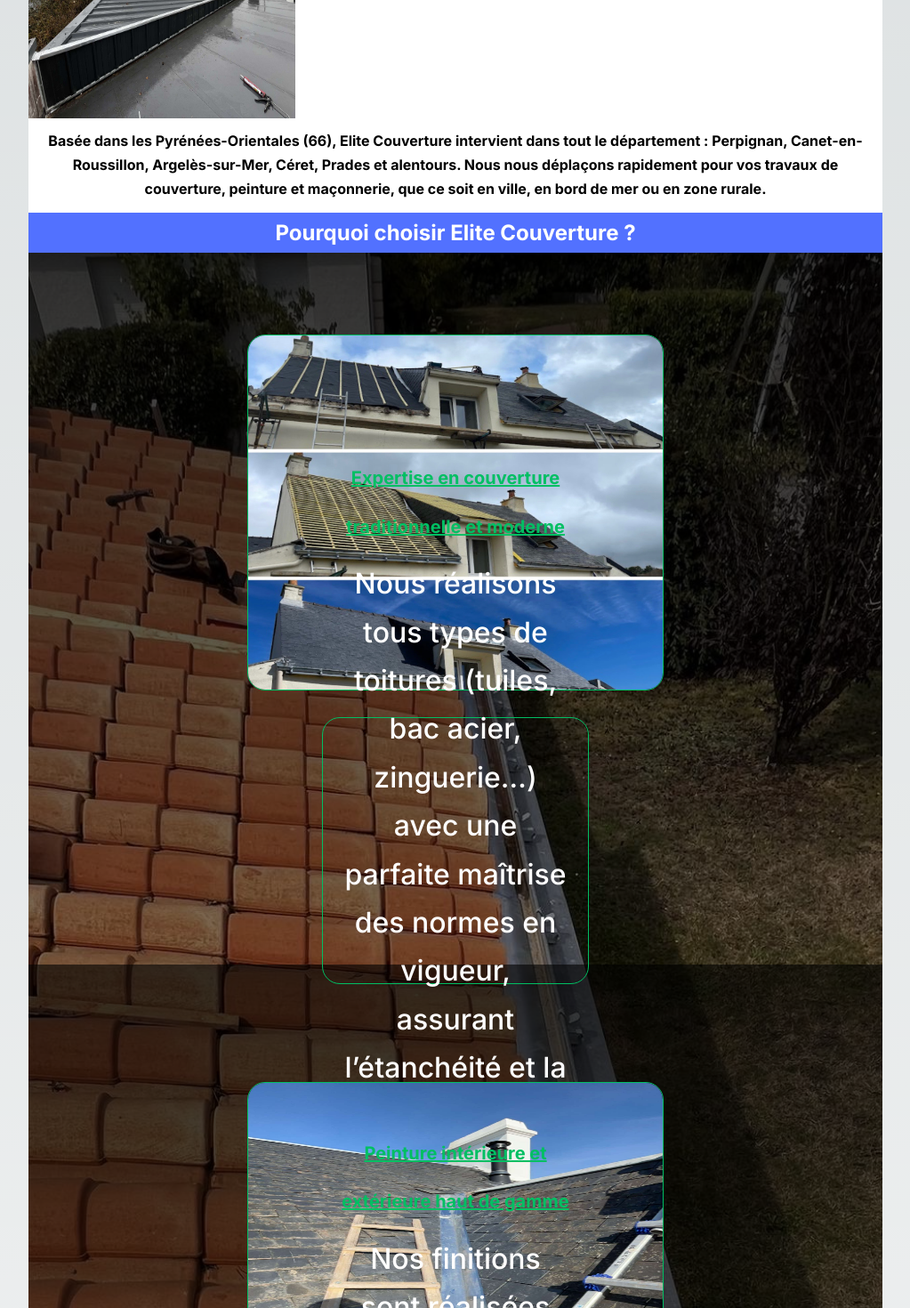
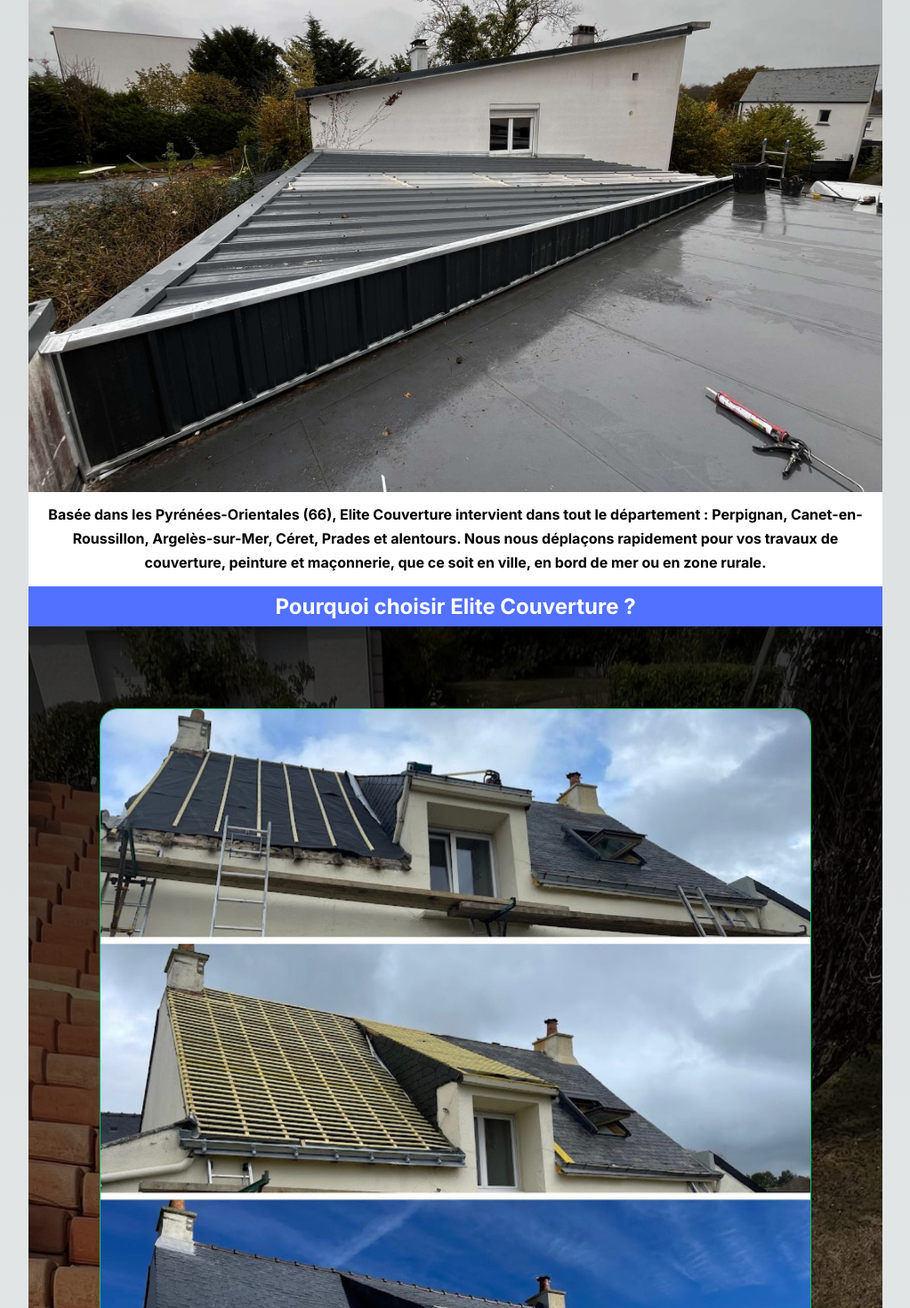
Before and after one commit to AdrienW86/klenn-couverture, a Next.js app: page / in a window 1280 px wide. Shown: the part 1180-2650 px from the top of the page at 89% size, without its empty margins (128-1151 px from the left). Built offline with nearby package versions, Linux system fonts and the light colour scheme.

Commit message:
responsive

```diff
--- a/components/Description/Description.js
+++ b/components/Description/Description.js
@@ -127,7 +127,6 @@
                 className={styles.p}
               >
                 <span className={styles.span}>Peinture intérieure et extérieure haut de gamme</span>Nos finitions sont réalisées avec des peintures professionnelles adaptées à chaque support. Préparation minutieuse des surfaces, application soignée, rendu impeccable.
-                avec des produits locaux et une cuisine généreuse.
               </motion.p>
 
             </li>
--- a/components/Description/description.module.css
+++ b/components/Description/description.module.css
@@ -30,11 +30,6 @@
 }
 
 .image {
-    width: 300px;
-    height: 300px;
-}
-
-.image2 {
     width: 100%;
     height: auto;
 }
@@ -52,6 +47,7 @@
     display: flex;
     text-align: center;
     line-height: 1.7em;
+    overflow: hidden;
     flex-direction: column;
     justify-content: center;
 }
@@ -136,12 +132,18 @@
 
 @media (min-width: 1121px) {
     .picture {
-        width: 50%;
-        height: 400px;
+        width: 800px;
+        height: 800px;
         border-radius: 20px;
         border: 1px solid rgb(0,191,99);;
     }
     .p {
+        width: 800px;
+        height: 800px;
         font-size: 2em;
     }
+    .span {
+        font-size: 1.7em;
+        line-height: 2em;
+    }
 }
--- a/components/Header/Header.js
+++ b/components/Header/Header.js
@@ -48,6 +48,10 @@
         <ul className={styles.ul}>
           <li> <Link className={styles.li} href="/" onClick={handleMenuToggle}> Accueil </Link></li>
           <li> <Link className={styles.li} href="/pictures" onClick={handleMenuToggle}> Photos </Link></li>
+          <li> <Link className={styles.li} href="/couverture" onClick={handleMenuToggle}> Couverture </Link></li>
+          <li> <Link className={styles.li} href="/peinture" onClick={handleMenuToggle}> Peinture </Link></li>
+          <li> <Link className={styles.li} href="/maçonnerie" onClick={handleMenuToggle}> Maçonnerie </Link></li>
+          <li> <Link className={styles.li} href="/savoir-faire" onClick={handleMenuToggle}> Qui sommes-nous ? </Link></li>
           <li> <Link className={styles.li} href="/contact" onClick={handleMenuToggle}> Contact </Link></li>
         </ul>
       </section>}
--- a/components/Header/header.module.css
+++ b/components/Header/header.module.css
@@ -88,7 +88,7 @@
     position: absolute;
     z-index: 20;
     top: 15vh;
-    height: 150px;
+    height: 350px;
     width: 100%;
     list-style: none;
     background-color: #ffffff;
@@ -101,7 +101,6 @@
 
 .li {
     color: rgb(82,113,255);
-    padding-left: 20px;
     display: flex;
     flex-direction: column;
     justify-content: center;
```
